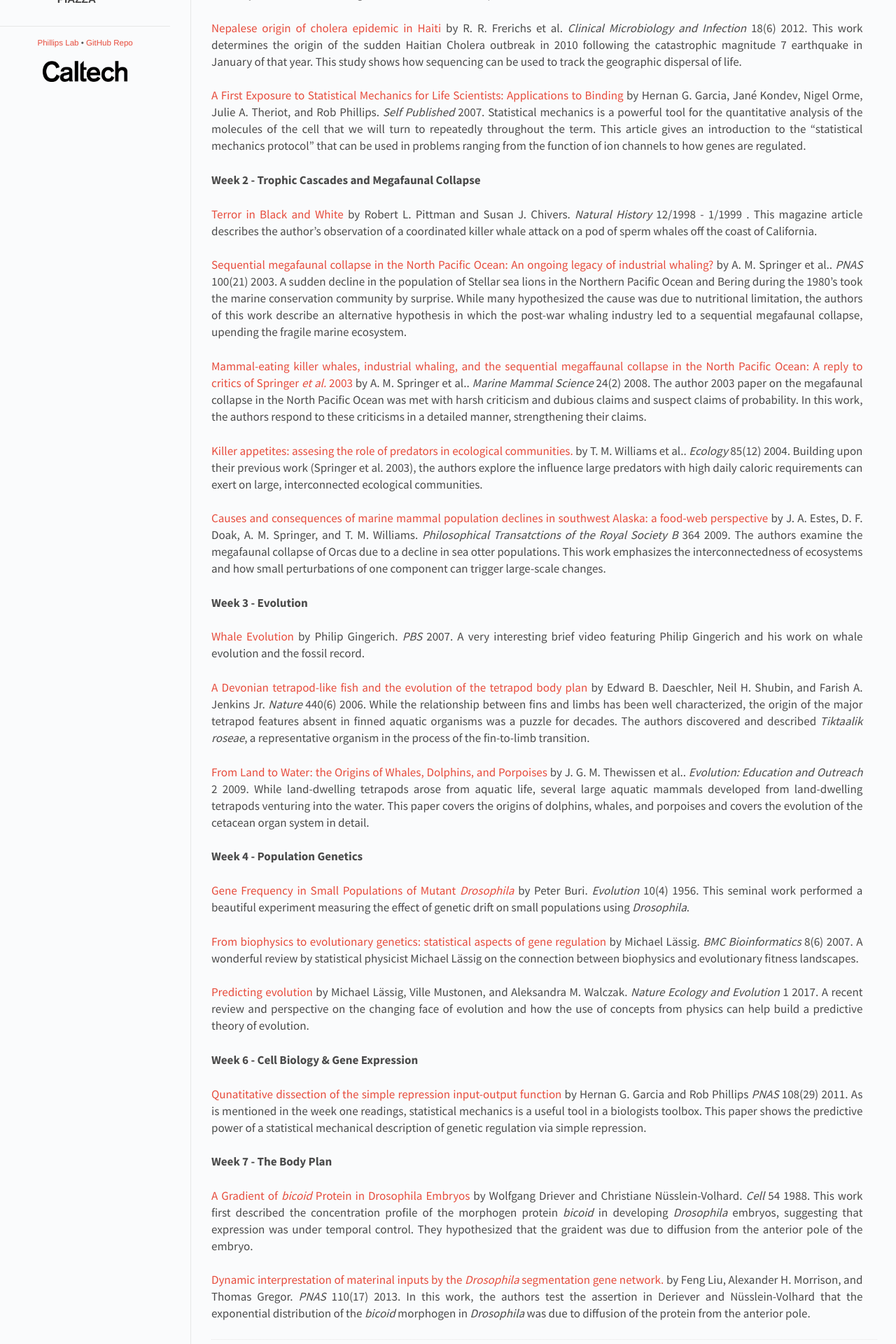
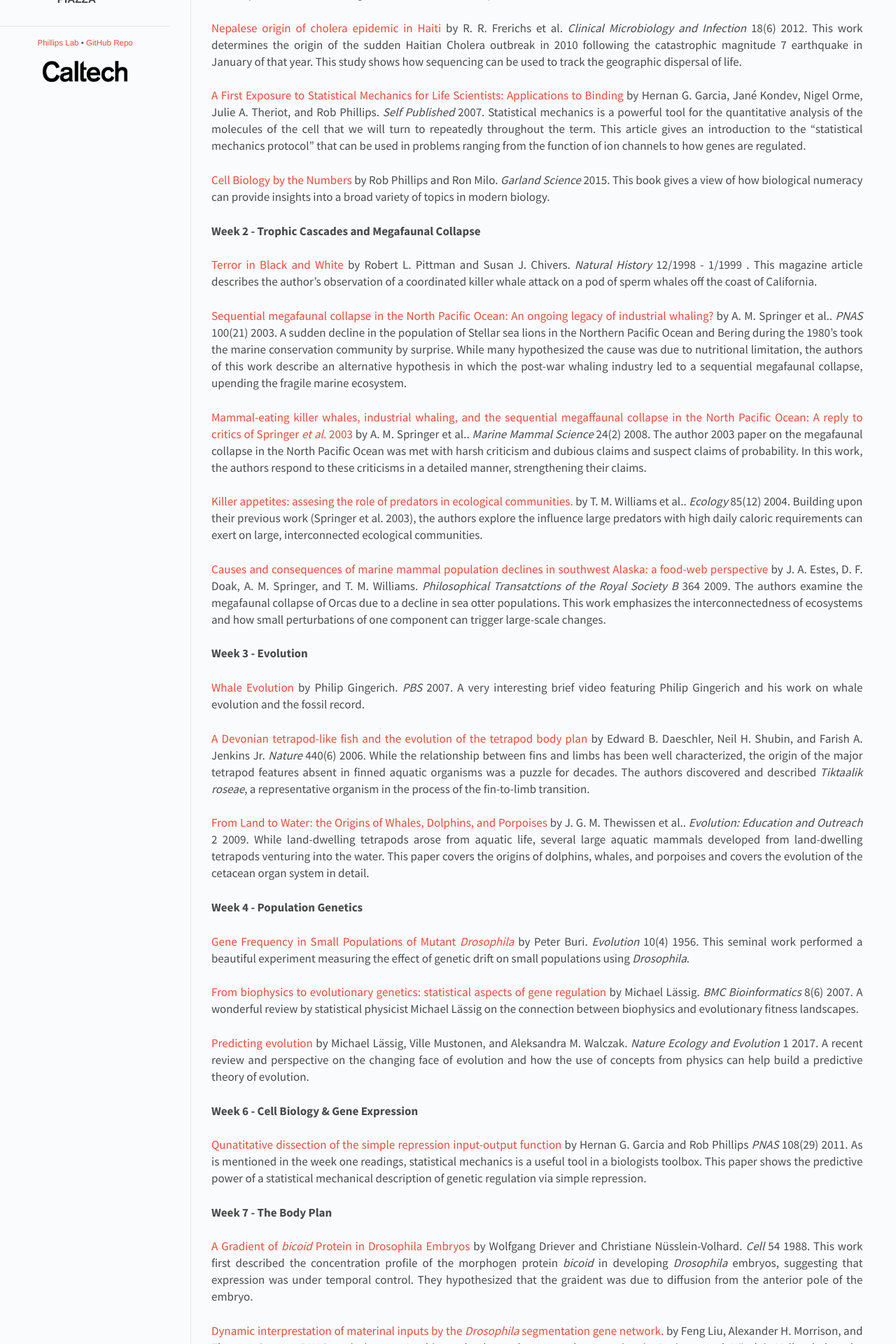
Before and after one commit to RPGroup-PBoC/bi1, a Jekyll site: the page built from _posts/2017-01-24-readings.md, in a window 1280 px wide. Shown: the part 653-2573 px from the top of the page at 70% size. Built offline with Jekyll 4.4.1, drawn with Linux system fonts in a browser that asks for light colours.

Commit message:
Added CBBTN to website.

```diff
--- a/_data/papers.yaml
+++ b/_data/papers.yaml
@@ -26,6 +26,14 @@ Week 1 - Biogeography and Introduction:
 the cell that we will turn to repeatedly throughout the term.  This article gives
 an introduction to the “statistical mechanics protocol” that can be used in problems
 ranging from the function of ion channels to how genes are regulated.'
+
+  - title: "Cell Biology by the Numbers"
+    author: "Rob Phillips and Ron Milo."
+    journal: Garland Science
+    year: 2015
+    description: "This book gives a view of how biological numeracy can provide
+insights into a broad variety of topics in modern biology."
+    link: "http://book.bionumbers.org"
 
 Week 2 - Trophic Cascades and Megafaunal Collapse:
 
```
